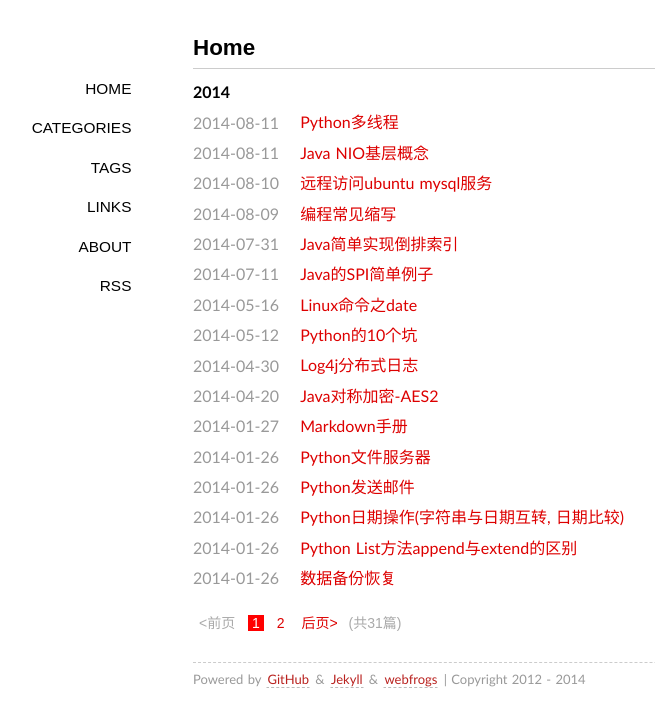
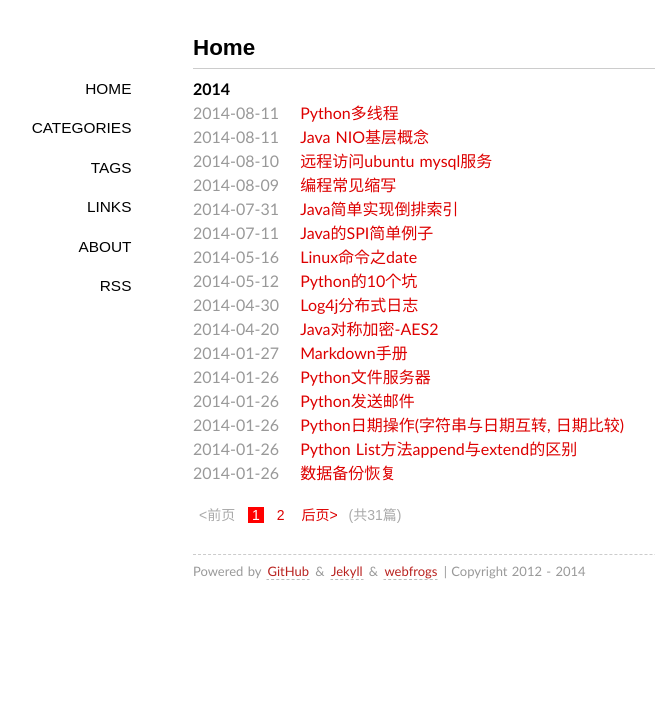
Before and after one commit to ponxu/ponxu.github.com, a Jekyll site: the page built from index.html, in a window 1280 px wide. Shown: the top 727 px of the page, without its empty margins (147-802 px from the left). Built offline with Jekyll 4.4.1, drawn with Linux system fonts in a browser that asks for light colours; some web fonts are replaced; Markdown is read by kramdown in place of the engine named in the settings; the list of posts is cut into pages by our own code.

```diff
--- a/media/css/style.css
+++ b/media/css/style.css
@@ -21,7 +21,6 @@
 a:hover{color:#333333;text-decoration:underline;}
 hr{margin:.7em 0;border-top:1px dashed #d0d0d0;border-bottom:1px dashed #f9f9f9;}
 p{padding:.5em 0;}
-li{padding:.2em 0;}
 ol,ul{list-style-position:inside;}
 ol ul, ul ol, ul ul, ol ol {margin-left:1em;}
 pre code{margin:5px;font-size:13px;line-height:1.6;display:block;overflow:auto;}
```
